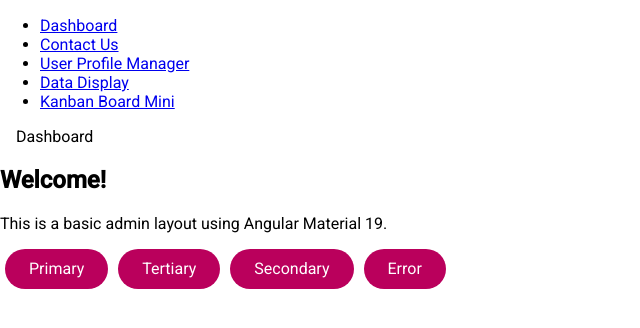
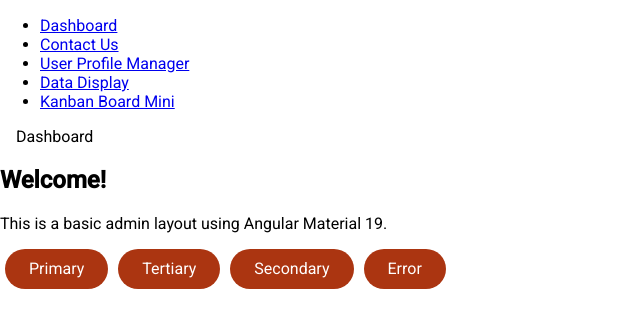
Before and after one commit to liteninkiran/oop-coders-angular-material-19, an Angular app: page / in a window 1280 px wide. Shown: the top 328 px of the page, without its empty margins (0-640 px from the left). Built offline with nearby package versions, Linux system fonts and the light colour scheme.

Commit message:
Defining Custom SCSS Theme Palettes

```diff
--- /dev/null
+++ b/src/_theme-colors.scss
@@ -0,0 +1,230 @@
+// This file was generated by running 'ng generate @angular/material:theme-color'.
+// Proceed with caution if making changes to this file.
+
+@use "sass:map";
+@use "@angular/material" as mat;
+
+// Note: Color palettes are generated from primary: #f56942
+$_palettes: (
+    primary: (
+        0: #000000,
+        10: #3b0900,
+        20: #601400,
+        25: #741a00,
+        30: #882000,
+        35: #9b2904,
+        40: #ab3511,
+        50: #cd4d28,
+        60: #f0653e,
+        70: #ff8b6b,
+        80: #ffb5a1,
+        90: #ffdbd1,
+        95: #ffede9,
+        98: #fff8f6,
+        99: #fffbff,
+        100: #ffffff,
+    ),
+    secondary: (
+        0: #000000,
+        10: #3a0b01,
+        20: #552010,
+        25: #632a1a,
+        30: #723524,
+        35: #80402f,
+        40: #8f4c39,
+        50: #ac6450,
+        60: #ca7c67,
+        70: #e99680,
+        80: #ffb5a1,
+        90: #ffdbd1,
+        95: #ffede9,
+        98: #fff8f6,
+        99: #fffbff,
+        100: #ffffff,
+    ),
+    tertiary: (
+        0: #000000,
+        10: #231b00,
+        20: #3c2f00,
+        25: #493a00,
+        30: #564500,
+        35: #645000,
+        40: #725c00,
+        50: #8f7400,
+        60: #ae8d00,
+        70: #cba824,
+        80: #e8c340,
+        90: #ffe080,
+        95: #fff0c9,
+        98: #fff8f0,
+        99: #fffbff,
+        100: #ffffff,
+    ),
+    neutral: (
+        0: #000000,
+        10: #251915,
+        20: #3c2d29,
+        25: #473834,
+        30: #53433f,
+        35: #604f4a,
+        40: #6c5a56,
+        50: #86736e,
+        60: #a18c87,
+        70: #bca6a1,
+        80: #d9c2bc,
+        90: #f6ddd7,
+        95: #ffede9,
+        98: #fff8f6,
+        99: #fffbff,
+        100: #ffffff,
+        4: #170b08,
+        6: #1c100d,
+        12: #2a1c19,
+        17: #352723,
+        22: #40312d,
+        24: #453632,
+        87: #edd5cf,
+        92: #fce3dd,
+        94: #ffe9e4,
+        96: #fff1ed,
+    ),
+    neutral-variant: (
+        0: #000000,
+        10: #291712,
+        20: #402b26,
+        25: #4c3630,
+        30: #59413b,
+        35: #654d46,
+        40: #725952,
+        50: #8c716a,
+        60: #a88a83,
+        70: #c4a49c,
+        80: #e0bfb7,
+        90: #fedbd2,
+        95: #ffede9,
+        98: #fff8f6,
+        99: #fffbff,
+        100: #ffffff,
+    ),
+    error: (
+        0: #000000,
+        10: #410002,
+        20: #690005,
+        25: #7e0007,
+        30: #93000a,
+        35: #a80710,
+        40: #ba1a1a,
+        50: #de3730,
+        60: #ff5449,
+        70: #ff897d,
+        80: #ffb4ab,
+        90: #ffdad6,
+        95: #ffedea,
+        98: #fff8f7,
+        99: #fffbff,
+        100: #ffffff,
+    ),
+);
+
+$_rest: (
+    secondary: map.get($_palettes, secondary),
+    neutral: map.get($_palettes, neutral),
+    neutral-variant: map.get($_palettes, neutral-variant),
+    error: map.get($_palettes, error),
+);
+
+$primary-palette: map.merge(map.get($_palettes, primary), $_rest);
+$tertiary-palette: map.merge(map.get($_palettes, tertiary), $_rest);
+
+@function _high-contrast-value($light, $dark, $theme-type) {
+    @if ($theme-type == light) {
+        @return $light;
+    }
+    @if ($theme-type == dark) {
+        @return $dark;
+    }
+    @if ($theme-type == color-scheme) {
+        @return light-dark(#{$light}, #{$dark});
+    }
+
+    @error 'Unknown theme-type #{$theme-type}. Expected light, dark, or color-scheme';
+}
+
+@mixin high-contrast-overrides($theme-type) {
+    @include mat.theme-overrides(
+        (
+            primary: _high-contrast-value(#591200, #ffece7, $theme-type),
+            on-primary: _high-contrast-value(#ffffff, #000000, $theme-type),
+            primary-container:
+                _high-contrast-value(#8c2100, #ffaf99, $theme-type),
+            on-primary-container:
+                _high-contrast-value(#ffffff, #1e0300, $theme-type),
+            inverse-primary: _high-contrast-value(#ffb5a1, #8a2100, $theme-type),
+            primary-fixed: _high-contrast-value(#8c2100, #ffdbd1, $theme-type),
+            primary-fixed-dim:
+                _high-contrast-value(#641500, #ffb5a1, $theme-type),
+            on-primary-fixed:
+                _high-contrast-value(#ffffff, #000000, $theme-type),
+            on-primary-fixed-variant:
+                _high-contrast-value(#ffffff, #290400, $theme-type),
+            secondary: _high-contrast-value(#501b0d, #ffece7, $theme-type),
+            on-secondary: _high-contrast-value(#ffffff, #000000, $theme-type),
+            secondary-container:
+                _high-contrast-value(#753726, #ffaf99, $theme-type),
+            on-secondary-container:
+                _high-contrast-value(#ffffff, #1e0300, $theme-type),
+            secondary-fixed: _high-contrast-value(#753726, #ffdbd1, $theme-type),
+            secondary-fixed-dim:
+                _high-contrast-value(#582212, #ffb5a1, $theme-type),
+            on-secondary-fixed:
+                _high-contrast-value(#ffffff, #000000, $theme-type),
+            on-secondary-fixed-variant:
+                _high-contrast-value(#ffffff, #290400, $theme-type),
+            tertiary: _high-contrast-value(#372b00, #ffefc5, $theme-type),
+            on-tertiary: _high-contrast-value(#ffffff, #000000, $theme-type),
+            tertiary-container:
+                _high-contrast-value(#594700, #e4bf3c, $theme-type),
+            on-tertiary-container:
+                _high-contrast-value(#ffffff, #100b00, $theme-type),
+            tertiary-fixed: _high-contrast-value(#594700, #ffe080, $theme-type),
+            tertiary-fixed-dim:
+                _high-contrast-value(#3e3100, #e8c340, $theme-type),
+            on-tertiary-fixed:
+                _high-contrast-value(#ffffff, #000000, $theme-type),
+            on-tertiary-fixed-variant:
+                _high-contrast-value(#ffffff, #171000, $theme-type),
+            background: _high-contrast-value(#fff8f6, #1c100d, $theme-type),
+            on-background: _high-contrast-value(#251915, #f6ddd7, $theme-type),
+            surface: _high-contrast-value(#fff8f6, #1c100d, $theme-type),
+            surface-dim: _high-contrast-value(#cab4ae, #1c100d, $theme-type),
+            surface-bright: _high-contrast-value(#fff8f6, #5d4c48, $theme-type),
+            surface-container-low:
+                _high-contrast-value(#ffede9, #2a1c19, $theme-type),
+            surface-container-lowest:
+                _high-contrast-value(#ffffff, #000000, $theme-type),
+            surface-container:
+                _high-contrast-value(#f6ddd7, #3c2d29, $theme-type),
+            surface-container-high:
+                _high-contrast-value(#e7cfc9, #473834, $theme-type),
+            surface-container-highest:
+                _high-contrast-value(#d9c2bc, #53433f, $theme-type),
+            on-surface: _high-contrast-value(#000000, #ffffff, $theme-type),
+            shadow: _high-contrast-value(#000000, #000000, $theme-type),
+            scrim: _high-contrast-value(#000000, #000000, $theme-type),
+            surface-tint: _high-contrast-value(#ab3511, #ffb5a1, $theme-type),
+            inverse-surface: _high-contrast-value(#3c2d29, #f6ddd7, $theme-type),
+            inverse-on-surface:
+                _high-contrast-value(#ffffff, #000000, $theme-type),
+            outline: _high-contrast-value(#3c2722, #ffece7, $theme-type),
+            outline-variant: _high-contrast-value(#5b443d, #dcbbb3, $theme-type),
+            error: _high-contrast-value(#600004, #ffece9, $theme-type),
+            on-error: _high-contrast-value(#ffffff, #000000, $theme-type),
+            error-container: _high-contrast-value(#98000a, #ffaea4, $theme-type),
+            on-error-container:
+                _high-contrast-value(#ffffff, #220001, $theme-type),
+            surface-variant: _high-contrast-value(#fedbd2, #59413b, $theme-type),
+            on-surface-variant:
+                _high-contrast-value(#000000, #ffffff, $theme-type),
+        )
+    );
+}
--- a/src/styles.scss
+++ b/src/styles.scss
@@ -1,10 +1,11 @@
 @use "@angular/material" as mat;
+@use "theme-colors" as theme;
 
 html {
     color-scheme: light;
     @include mat.theme(
         (
-            color: mat.$rose-palette,
+            color: theme.$primary-palette,
         )
     );
 }
```
